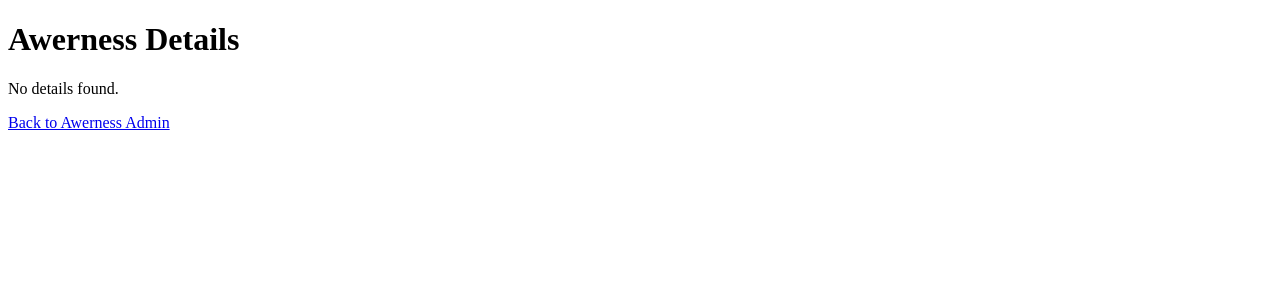
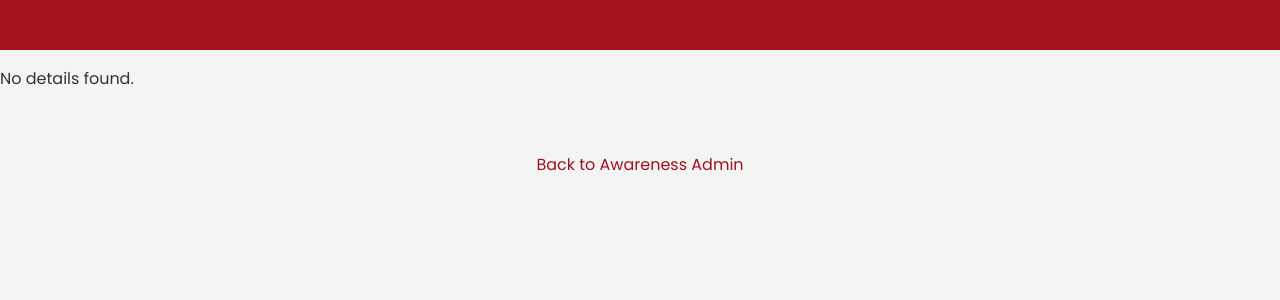
Before and after one commit to aishucb/hub_prelogin_2nd, a Flask app: page /awerness_details/1 in a window 1280 px wide. Shown: the top 300 px of the page. Run offline with Flask 3, Linux system fonts and the light colour scheme; data that the repository does not hold is empty.

Commit message:
first commit

```diff
--- a/templates/awerness_details.html
+++ b/templates/awerness_details.html
@@ -1,33 +1,108 @@
 <!DOCTYPE html>
 <html lang="en">
+
 <head>
     <meta charset="UTF-8">
     <meta http-equiv="X-UA-Compatible" content="IE=edge">
     <meta name="viewport" content="width=device-width, initial-scale=1.0">
-    <title>Awerness Details</title>
+    <title>Awareness Details</title>
+    <link rel="stylesheet"
+        href="https://fonts.googleapis.com/css2?family=Poppins:wght@300;400;500;600;700&display=swap">
+    <style>
+        body {
+            margin: 0;
+            font-family: 'Poppins', sans-serif;
+            background-color: #f4f4f4;
+            color: #333;
+        }
+
+        #header {
+            height: 50px;
+            width: 100%;
+            background-color: #9F121E;
+            color: #fff;
+            text-align: center;
+            line-height: 50px;
+            font-size: 1.2em;
+        }
+
+        .details-container {
+            max-width: 600px;
+            margin: 20px auto;
+            padding: 20px;
+            background-color: #fff;
+            box-shadow: 0 0 10px rgba(0, 0, 0, 0.1);
+            border-radius: 8px;
+        }
+
+        form {
+            margin-top: 10px;
+        }
+
+        label {
+            display: block;
+            margin-bottom: 5px;
+        }
+
+        input {
+            width: 100%;
+            padding: 8px;
+            margin-bottom: 10px;
+            box-sizing: border-box;
+        }
+
+        button {
+            background-color: #9F121E;
+            color: #fff;
+            padding: 10px;
+            border: none;
+            border-radius: 5px;
+            cursor: pointer;
+        }
+
+        button:hover {
+            background-color: #720b14;
+        }
+
+        a {
+            display: block;
+            margin-top: 20px;
+            text-align: center;
+            color: #9F121E;
+            text-decoration: none;
+        }
+    </style>
 </head>
+
 <body>
-    <h1>Awerness Details</h1>
+    <div id="header">
+
+    </div>
 
     {% if awerness_details %}
     {% for entry in awerness_details %}
+    <div class="details-container">
+
         <p>ID: {{ entry[0] }}</p>
         <p>Category ID: {{ entry[1] }}</p>
+        <p>User name: {{ entry[6] }}</p>
+        <img src="{{ url_for('static', filename='uploads/' + entry[7]) }}" alt="Logo">
+        <p>Caption: {{ entry[8] }}</p>
 
         <form id="updateForm" data-awerness-id="{{ entry[0] }}">
-
             <label for="new_mark">New Mark:</label>
             <input type="number" name="new_mark" id="new_mark" value="{{ entry[11] }}" required>
-                <b<button type="button" onclick="updateMark('{{ entry[0] }}')">Update Mark</button>
+            <button type="button" onclick="updateMark('{{ entry[0] }}')">Update Mark</button>
         </form>
 
+
+    </div>
     {% endfor %}
     {% else %}
     <p>No details found.</p>
     {% endif %}
-
-    <a href="{{ url_for('awerness_admin') }}">Back to Awerness Admin</a>
-
+    <br>
+    <a href="{{ url_for('awerness_admin') }}">Back to Awareness Admin</a>
     <script>
         function updateMark(awernessId) {
             var newMark = document.getElementById('new_mark').value;
@@ -52,7 +127,7 @@
                     alert('Error updating mark');
                 });
         }
-
     </script>
 </body>
+
 </html>
```
Also changed, not shown: templates/awerness.html (+32 -6 lines), templates/awerness_add.html (+76 -3 lines). Lines whose indentation alone changed are shown as unchanged.
